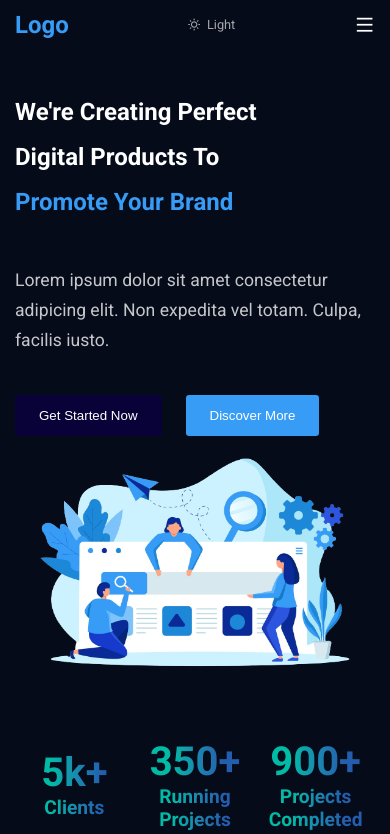
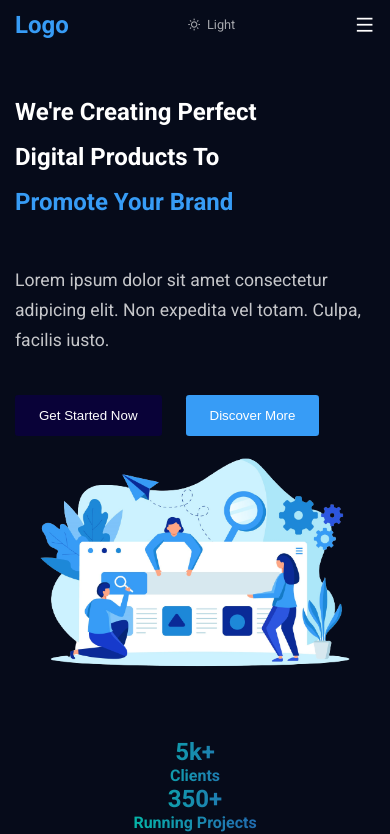
Before and after one commit to Narc2022/officials-v1, a Next.js app in the folder frontend/: page / in a window 390 px wide. Shown: the top 834 px of the page. Built offline with nearby package versions, Linux system fonts and the light colour scheme.

Commit message:
counter responsive

```diff
--- a/frontend/src/app/styles/counter.css
+++ b/frontend/src/app/styles/counter.css
@@ -24,3 +24,33 @@
 .counter__title {
   font-size: 1.2rem;
 }
+
+@media only screen and (max-width: 992px) {
+  .counter__number {
+    font-size: 2rem;
+  }
+  .counter__title {
+    font-size: 1.2rem;
+  }
+  .counter__item {
+    width: 30%;
+  }
+}
+
+@media only screen and (max-width: 768px) {
+  .counter__number {
+    font-size: 1.5rem;
+  }
+  .counter__title {
+    font-size: 1rem;
+  }
+}
+
+@media only screen and (max-width: 576px) {
+  .counter__wrapper {
+    flex-direction: column;
+  }
+  .counter__item {
+    width: 100%;
+  }
+}
```
